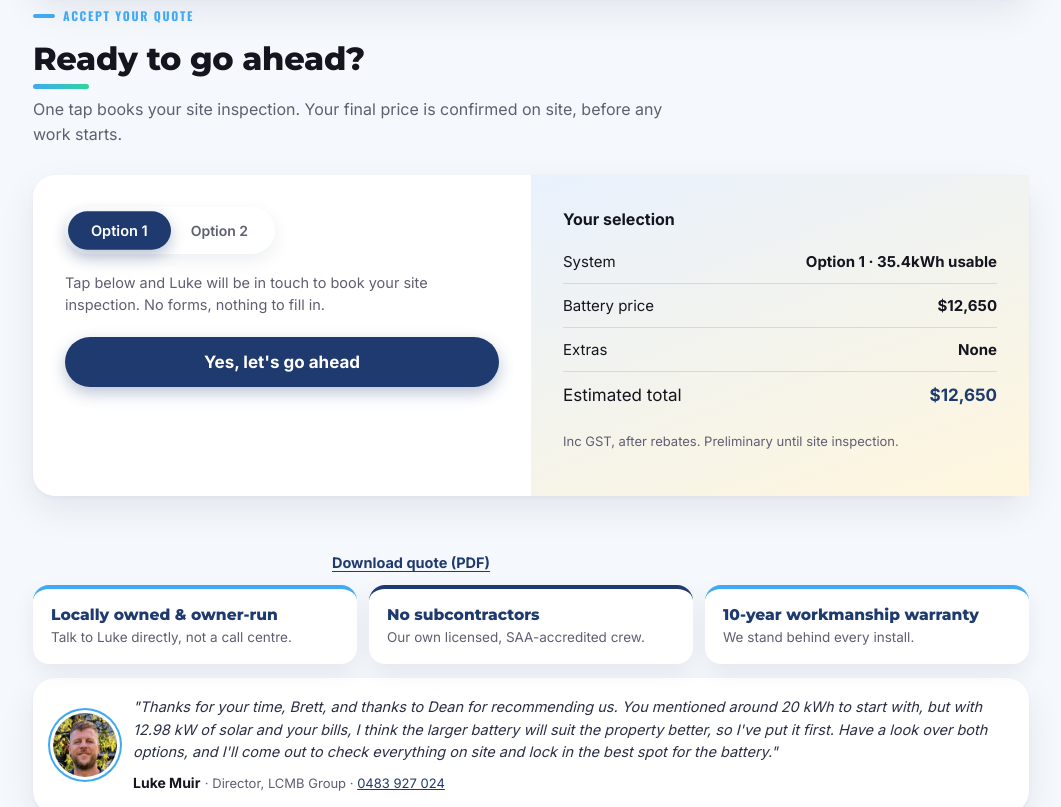
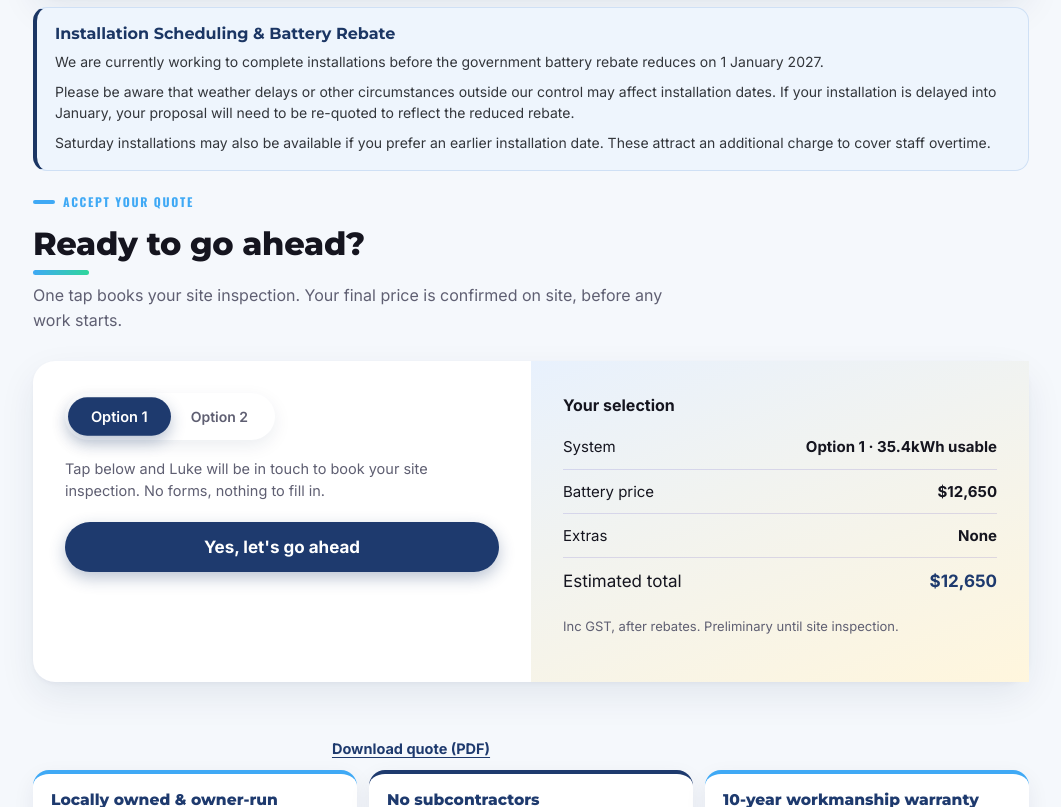
Before and after one commit to LCMBgroup/lcmb-proposals, a plain HTML site: page brett-dargan-1f6b/index.html in a window 1280 px wide. Shown: the part 1227-2034 px from the top of the page, without its empty margins (109-1170 px from the left). Drawn offline with nearby package versions, Linux system fonts and the light colour scheme.

Commit message:
Installation scheduling & battery rebate notice on solar and battery quotes (auto-hides after 30 Jan 2027)
Co-Authored-By: Claude Opus 5.5 <noreply@anthropic.com>
Claude-Session: https://claude.ai/code/session_011YPQZX7AoMXzcCFBnt2d1N

```diff
--- /dev/null
+++ b/assets/rebate-notice.js
@@ -0,0 +1,27 @@
+// Installation scheduling & battery rebate notice (Luke, 19 Nov 2026).
+// Shown on solar & battery quotes until the end of 30 January 2027 (Brisbane time), then hides itself.
+(function () {
+  var END = Date.UTC(2027, 0, 30, 14, 0, 0); // 31 Jan 2027 00:00 in Brisbane (UTC+10)
+  if (Date.now() >= END) return;
+  function add() {
+    if (document.getElementById("rebateNotice")) return;
+    var host = document.querySelector("#accept .wrap");
+    if (!host) return;
+    var css = document.createElement("style");
+    css.textContent =
+      "#rebateNotice{background:#EEF5FD;border:1px solid #CFE0F5;border-left:4px solid #1B3664;border-radius:14px;padding:16px 18px;margin:0 0 22px;text-align:left}" +
+      "#rebateNotice b.t{display:block;color:#1B3664;font:700 16px Montserrat,Inter,sans-serif;margin:0 0 8px}" +
+      "#rebateNotice p{margin:0 0 8px;font-size:14px;line-height:1.55;color:#33363b}" +
+      "#rebateNotice p:last-child{margin:0}";
+    document.head.appendChild(css);
+    var box = document.createElement("div");
+    box.id = "rebateNotice";
+    box.innerHTML =
+      '<b class="t">Installation Scheduling &amp; Battery Rebate</b>' +
+      "<p>We are currently working to complete installations before the government battery rebate reduces on 1 January 2027.</p>" +
+      "<p>Please be aware that weather delays or other circumstances outside our control may affect installation dates. If your installation is delayed into January, your proposal will need to be re-quoted to reflect the reduced rebate.</p>" +
+      "<p>Saturday installations may also be available if you prefer an earlier installation date. These attract an additional charge to cover staff overtime.</p>";
+    host.insertBefore(box, host.firstChild);
+  }
+  if (document.readyState === "loading") document.addEventListener("DOMContentLoaded", add); else add();
+})();
--- a/brett-dargan-1f6b/index.html
+++ b/brett-dargan-1f6b/index.html
@@ -575,6 +575,7 @@ renderApps(); renderAddons(); setOpt(1);
 </script>
 <script src="../assets/accept.js?v=12"></script>
 <script src="../assets/brand.js?v=3"></script>
+<script src="../assets/rebate-notice.js?v=1"></script>
 <script src="../assets/track.js"></script>
 <script src="../assets/fx.js"></script>
 <script src="../assets/finance.js?v=2"></script>
```
Also changed, not shown: geoff-scott-becd/index.html (+1 -0 lines), graeme-berry-4017/index.html (+1 -0 lines), hem-chandra-2b8e/index.html (+1 -0 lines), jason-lennox-76c2/index.html (+1 -0 lines), josh-richards-ecd5/index.html (+1 -0 lines), mc-yap-264e/index.html (+1 -0 lines), mike-hodkinson-0f3e/index.html (+1 -0 lines), nicole-jaggs-8929/index.html (+1 -0 lines), pablo-florentin-4345/index.html (+1 -0 lines), ryan-kirk-2652/index.html (+1 -0 lines), sasha-karcher-7311/index.html (+1 -0 lines), shen-027a/index.html (+1 -0 lines), terry-hands-3bfe/index.html (+1 -0 lines), warren-fieldes-ac24/index.html (+1 -0 lines).
